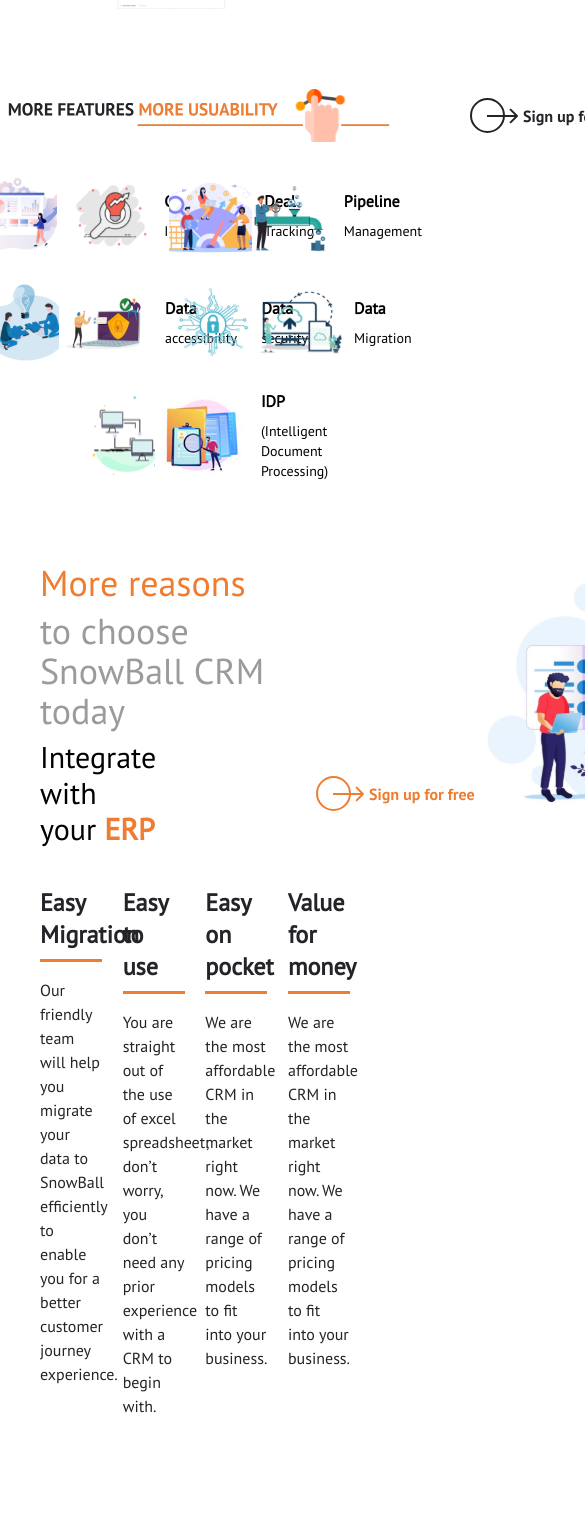
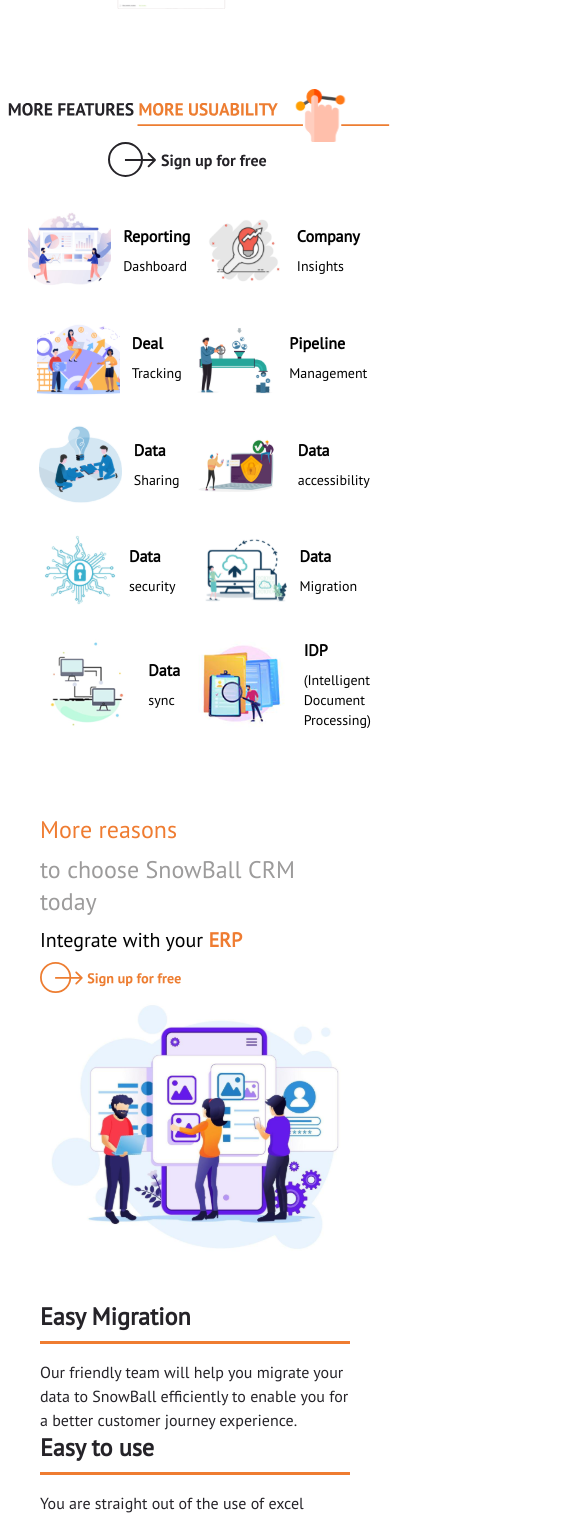
Before and after one commit to keshavsaini2607/snowballcrm, a React (Vite) app: page / in a window 390 px wide. Shown: the part 1960-3479 px from the top of the page, 585 px wide, since content can reach past the window. Built offline with nearby package versions, Linux system fonts and the light colour scheme.

Commit message:
onboarding responsive

```diff
--- a/src/components/footer/index.tsx
+++ b/src/components/footer/index.tsx
@@ -3,16 +3,16 @@
 const Footer = () => {
    return (
       <footer className="bg-[#23374A] p-10">
-         <div className=" p-10 flex items-center justify-center ">
-            <div className="flex text-white w-[40%] items-center gap-4">
+         <div className=" p-10 flex flex-col md:flex-row items-center justify-center ">
+            <div className="flex flex-col md:flex-row mb-10 md:mb-0 text-white md:w-[40%] items-center gap-4">
                <img src="/crmwhite.svg" alt="" />
-               <span className="w-[40%]">
+               <span className="md:w-[40%] text-center md:text-start">
                   Find meaning in the form you understand from billions of raw
                   data.Harness reliable insights with Snow Ball products and
                   services.
                </span>
             </div>
-            <div className="flex  gap-20 text-white w-[60%]">
+            <div className="flex flex-col md:flex-row  text-center md:text-start gap-20 text-white md:w-[60%]">
                <ul>
                   <p className="text-xl font-extrabold mb-2">Company</p>
                   <li>About Us</li>
--- a/src/pages/onboard/index.tsx
+++ b/src/pages/onboard/index.tsx
@@ -111,7 +111,7 @@
             id="Features"
             className="flex items-center flex-col justify-center py-10 mt-10"
          >
-            <div className="flex items-center gap-20">
+            <div className="flex items-center flex-col md:flex-row md:gap-20">
                <img src="/features/header.svg" />
                <img src="/features/signup.svg" />
             </div>
@@ -119,7 +119,7 @@
                {features.map((feature) => (
                   <div
                      key={feature.id}
-                     className="flex items-center justify-center w-[24%] hover:scale-105  transition-all delay-200"
+                     className="flex items-center justify-center w-[44%] md:w-[24%] hover:scale-105  transition-all delay-200"
                   >
                      <img src={feature.icon} alt="icon" />
                      <div className="flex flex-col gap-2 ml-3">
@@ -135,27 +135,27 @@
             </div>
          </div>
          <div id="summary" className="p-10">
-            <div className="flex items-center gap-40">
+            <div className="flex md:items-center flex-col md:flex-row md:gap-40">
                <div>
-                  <div className="flex flex-col text-4xl gap-2">
+                  <div className="flex flex-col text-2xl md:text-4xl gap-2">
                      <span className="text-primary">More reasons</span>
                      <span className="text-[#9C9B9B]">
                         to choose SnowBall CRM today
                      </span>
                   </div>
-                  <div className="text-3xl flex items-center gap-40 mt-2">
+                  <div className="text-xl md:text-3xl flex flex-col md:flex-row md:items-center md:gap-40 mt-2">
                      <span>
                         Integrate with your{" "}
                         <span className="text-primary font-extrabold">ERP</span>
                      </span>
-                     <img src="/signuporange.svg" alt="signup" />
+                     <img src="/signuporange.svg" alt="signup" className="w-[50%] md:w-auto mt-2 md:mt-0" />
                   </div>
                </div>
                <img src="/summary.svg" alt="summary" />
             </div>
-            <div id="content" className="flex  justify-between mt-10">
+            <div id="content" className="flex flex-col md:flex-row justify-between mt-10">
                {summary.map((item) => (
-                  <div key={item.id} className="w-[20%]">
+                  <div key={item.id} className="md:w-[20%]">
                      <h1 className="border-b-[3px] text-[#252328] font-extrabold border-b-primary text-2xl mb-4 pb-2">
                         {item.title}
                      </h1>
@@ -168,8 +168,8 @@
             <span></span>
             <img src="/banner.svg" alt="banner" className="flex items-end " />
          </div>
-         <div className="p-10 mt-10 flex items-center justify-between">
-            <div className="flex flex-col gap-4 w-[50%]">
+         <div className="p-10 mt-10 flex flex-col md:flex-row items-center justify-between">
+            <div className="flex flex-col gap-4 md:w-[50%] mb-4 md:mb-0">
                <span className="text-[#9C9B9B] text-4xl">
                   Powerful Alone, Better Together
                </span>
@@ -188,21 +188,21 @@
                   magic happens when you use them together.
                </span>
             </div>
-            <div className="flex items-center gap-4 w-[50%]">
+            <div className="flex flex-col md:flex-row items-center gap-4 md:w-[50%]">
                <div className="flex items-center flex-col gap-4">
-                  <div className="text-4xl bg-[#477AAA] rounded-full w-[17vw] h-[17vw] flex items-center justify-center text-white">
+                  <div className="text-4xl bg-[#477AAA] rounded-full w-[20vh] h-[20vh] md:w-[17vw] md:h-[17vw] flex items-center justify-center text-white">
                      74%
                   </div>
-                  <span className="w-[50%] text-center">
+                  <span className="md:w-[50%] text-center">
                      Customers with SnowBall CRM see 74% increase in deal close
                      rate after 12 months
                   </span>
                </div>
                <div className="flex items-center flex-col gap-4">
-                  <div className="text-4xl bg-[#477AAA] rounded-full w-[17vw] h-[17vw] flex items-center justify-center text-white">
+                  <div className="text-4xl bg-[#477AAA] rounded-full md:w-[17vw] w-[20vh] h-[20vh] md:h-[17vw] flex items-center justify-center text-white">
                      124%
                   </div>
-                  <span className="w-[50%] text-center">
+                  <span className="md:w-[50%] text-center">
                      Customers with SnowBall see a 124% increase in deals
                      close-won after 12 months
                   </span>
```
